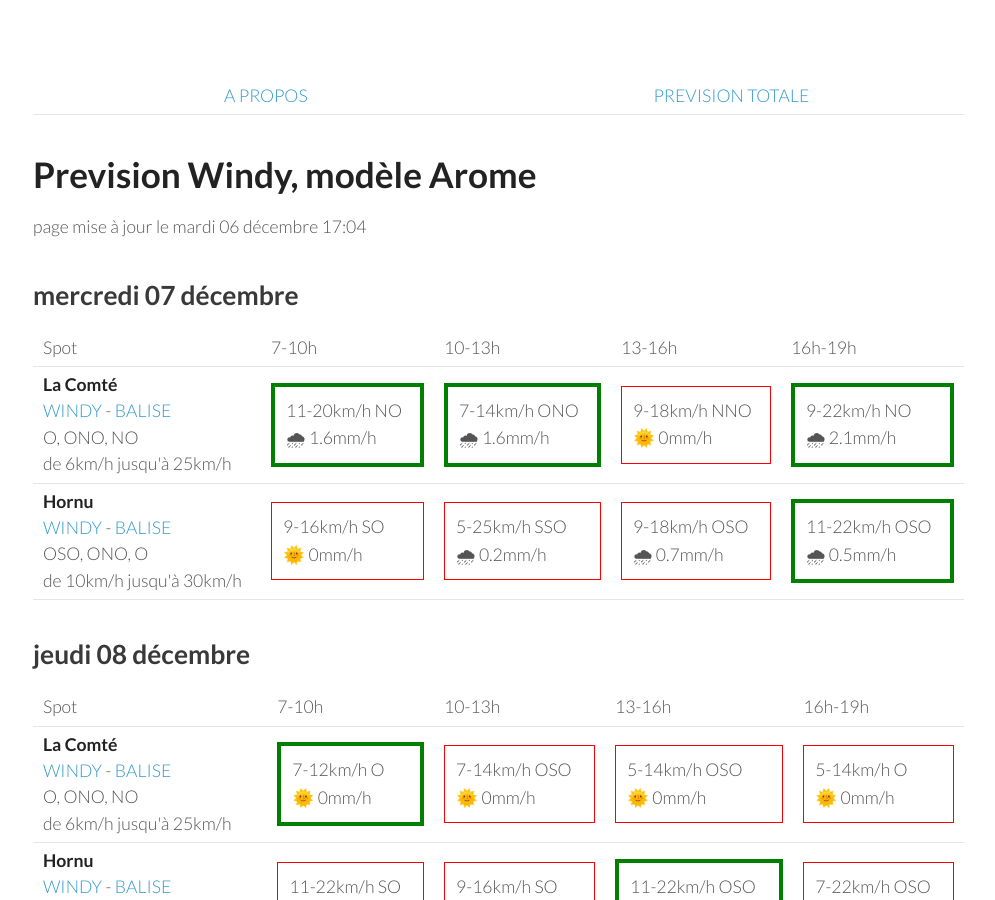
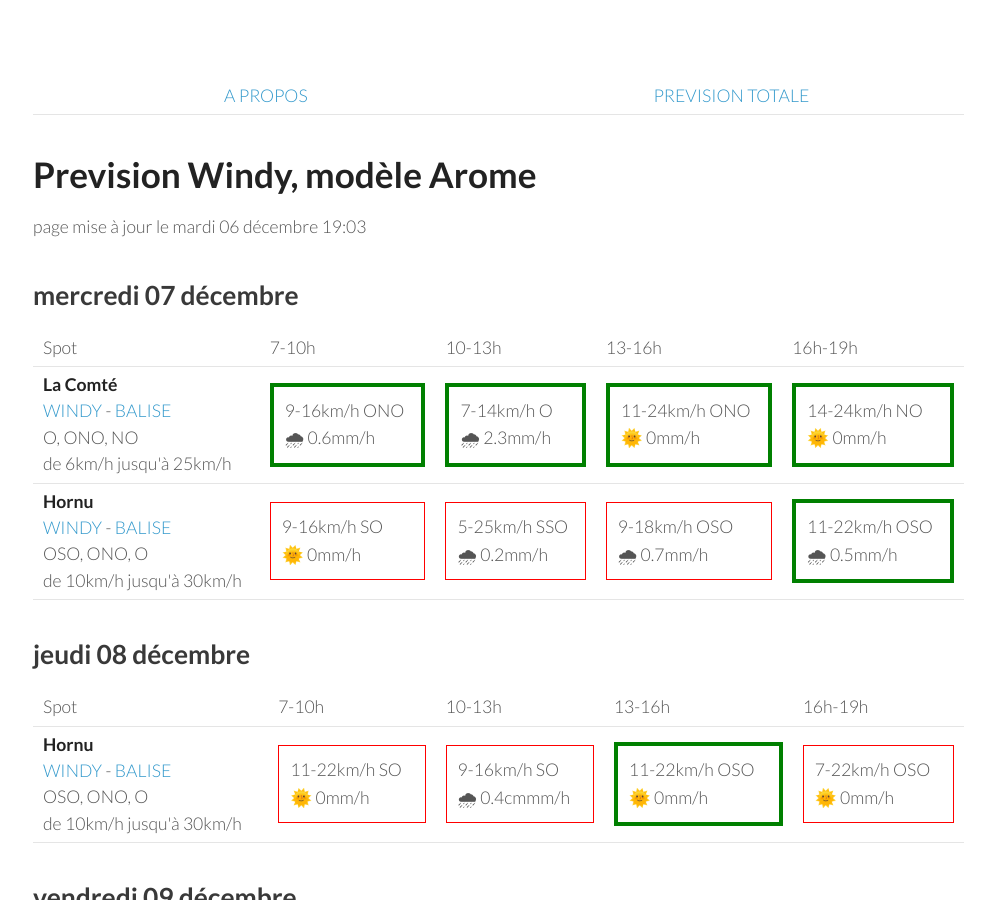
Before and after one commit to parapente-dans-le-nord/parapente-dans-le-nord.github.io, a Jekyll site: the page built from index.markdown, in a window 1280 px wide and 900 px high. Shown: the whole window, without its empty margins (25-1020 px from the left). Built offline with Jekyll 4.4.1, drawn with Linux system fonts in a browser that asks for light colours.

Commit message:
update index.markdown

```diff
--- a/index.markdown
+++ b/index.markdown
@@ -7,7 +7,7 @@ title:  "Ou ça vole"
 {: .links}
 
 # Prevision Windy, modèle Arome
-page mise à jour le mardi 06 décembre 17:04
+page mise à jour le mardi 06 décembre 19:03
 
 
 
@@ -26,10 +26,10 @@ page mise à jour le mardi 06 décembre 17:04
 <tr>
         <td><strong>La Comté</strong>  <br><a href="https://windy.com/50.426/2.500?50.025,2.499,8">WINDY</a> - <span class=""><a href="https://balisemeteo.com/balise.php?idBalise=">BALISE</a> </span><br> <span class="vent-favorable">O, ONO, NO</span><br><span class="force-vent">de 6km/h jusqu'à 25km/h</span> </td>
 
-            <td><div class="flyable"><p>11-20km/h NO</p><p>🌧 1.6mm/h</p></div></td>
-            <td><div class="flyable"><p>7-14km/h ONO</p><p>🌧 1.6mm/h</p></div></td>
-            <td><div class="not-flyable"><p>9-18km/h NNO</p><p>🌞 0mm/h</p></div></td>
-            <td><div class="flyable"><p>9-22km/h NO</p><p>🌧 2.1mm/h</p></div></td>
+            <td><div class="flyable"><p>9-16km/h ONO</p><p>🌧 0.6mm/h</p></div></td>
+            <td><div class="flyable"><p>7-14km/h O</p><p>🌧 2.3mm/h</p></div></td>
+            <td><div class="flyable"><p>11-24km/h ONO</p><p>🌞 0mm/h</p></div></td>
+            <td><div class="flyable"><p>14-24km/h NO</p><p>🌞 0mm/h</p></div></td>
 
 
     </tr>
@@ -58,16 +58,6 @@ page mise à jour le mardi 06 décembre 17:04
       <td>10-13h</td>
       <td>13-16h</td>
       <td>16h-19h</td>
-    </tr>
-<tr>
-        <td><strong>La Comté</strong>  <br><a href="https://windy.com/50.426/2.500?50.025,2.499,8">WINDY</a> - <span class=""><a href="https://balisemeteo.com/balise.php?idBalise=">BALISE</a> </span><br> <span class="vent-favorable">O, ONO, NO</span><br><span class="force-vent">de 6km/h jusqu'à 25km/h</span> </td>
-
-            <td><div class="flyable"><p>7-12km/h O</p><p>🌞 0mm/h</p></div></td>
-            <td><div class="not-flyable"><p>7-14km/h OSO</p><p>🌞 0mm/h</p></div></td>
-            <td><div class="not-flyable"><p>5-14km/h OSO</p><p>🌞 0mm/h</p></div></td>
-            <td><div class="not-flyable"><p>5-14km/h O</p><p>🌞 0mm/h</p></div></td>
-
-
     </tr>
 <tr>
         <td><strong>Hornu</strong>  <br><a href="https://windy.com/50.424/3.819?50.024,3.818,8,m:e3daghw">WINDY</a> - <span class=""><a href="https://balisemeteo.com/balise_histo.php?idBalise=5040">BALISE</a> </span><br> <span class="vent-favorable">OSO, ONO, O</span><br><span class="force-vent">de 10km/h jusqu'à 30km/h</span> </td>
```
Also changed, not shown: all.markdown (+59 -58 lines).
